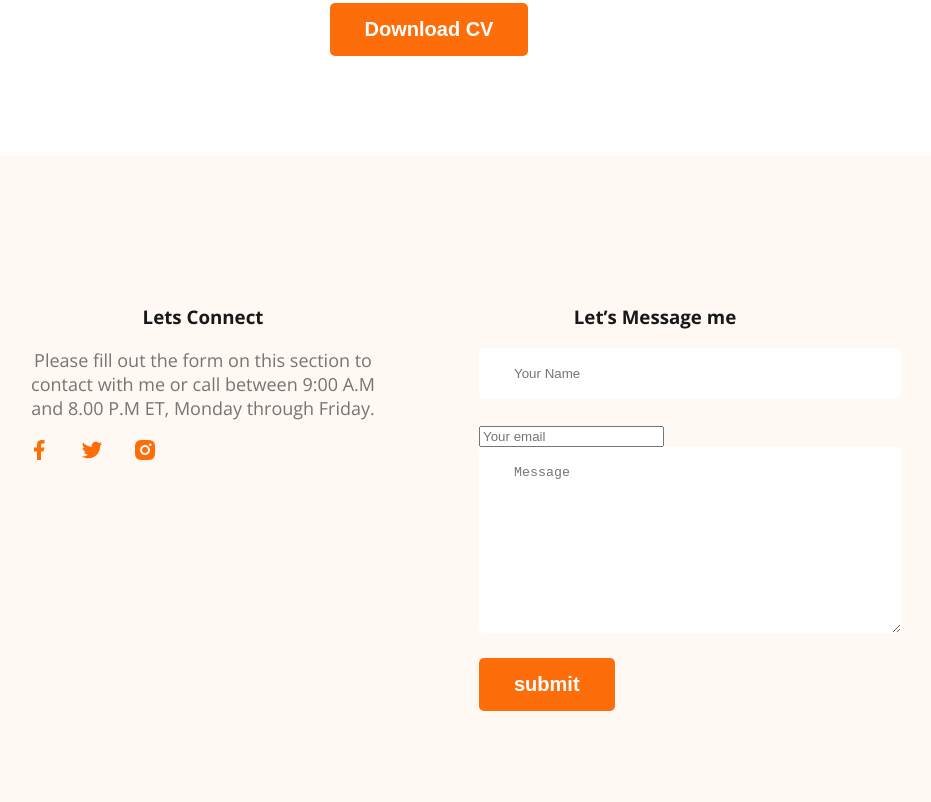
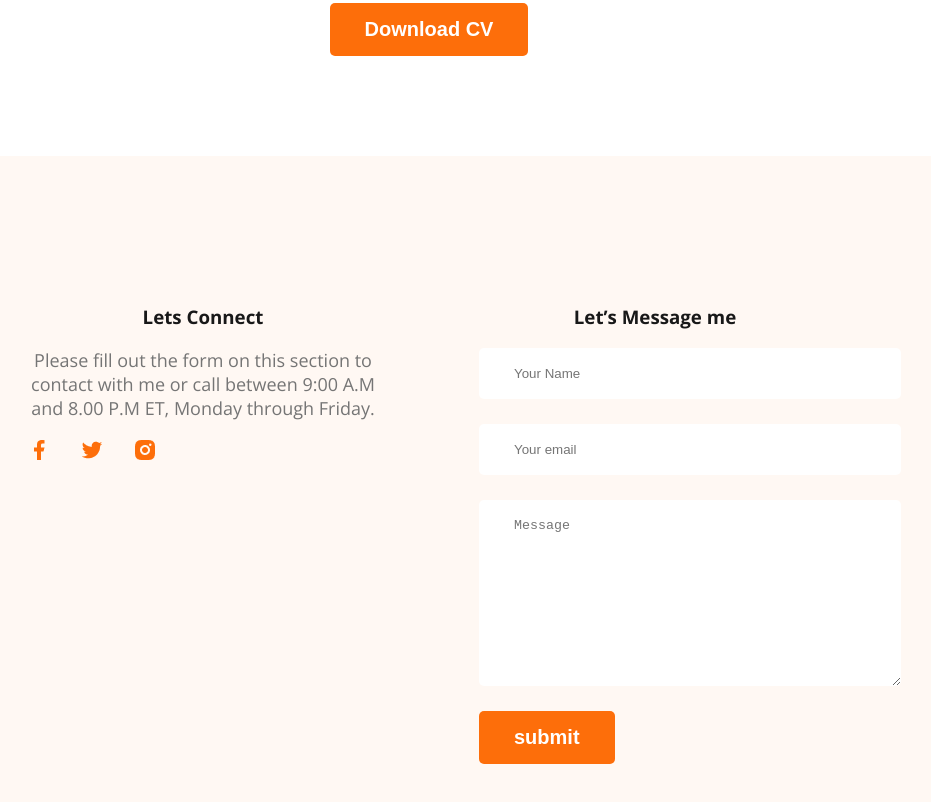
Before and after one commit to AthkiaAdiba/webdeveloper-portfolio, a plain HTML site: page index.html in a window 1280 px wide. Shown: the part 3007-3809 px from the top of the page, without its empty margins (211-1142 px from the left). Drawn offline with nearby package versions, Linux system fonts and the light colour scheme.

Commit message:
finished footer section with contact form

```diff
--- a/styles/portfolio.css
+++ b/styles/portfolio.css
@@ -203,8 +203,7 @@ footer {
     margin-right: 25px;
 }
 
-.contact input[type="text"], .contact input[text="email"],
-textarea {
+.contact input[type="text"], .contact input[type="email"], textarea{
     display: block;
     margin-bottom: 25px;
     padding: 18px 35px;
@@ -213,5 +212,4 @@ textarea {
     background: #FFF;
     border: 0;
     width: 100%;
-
 }
```
